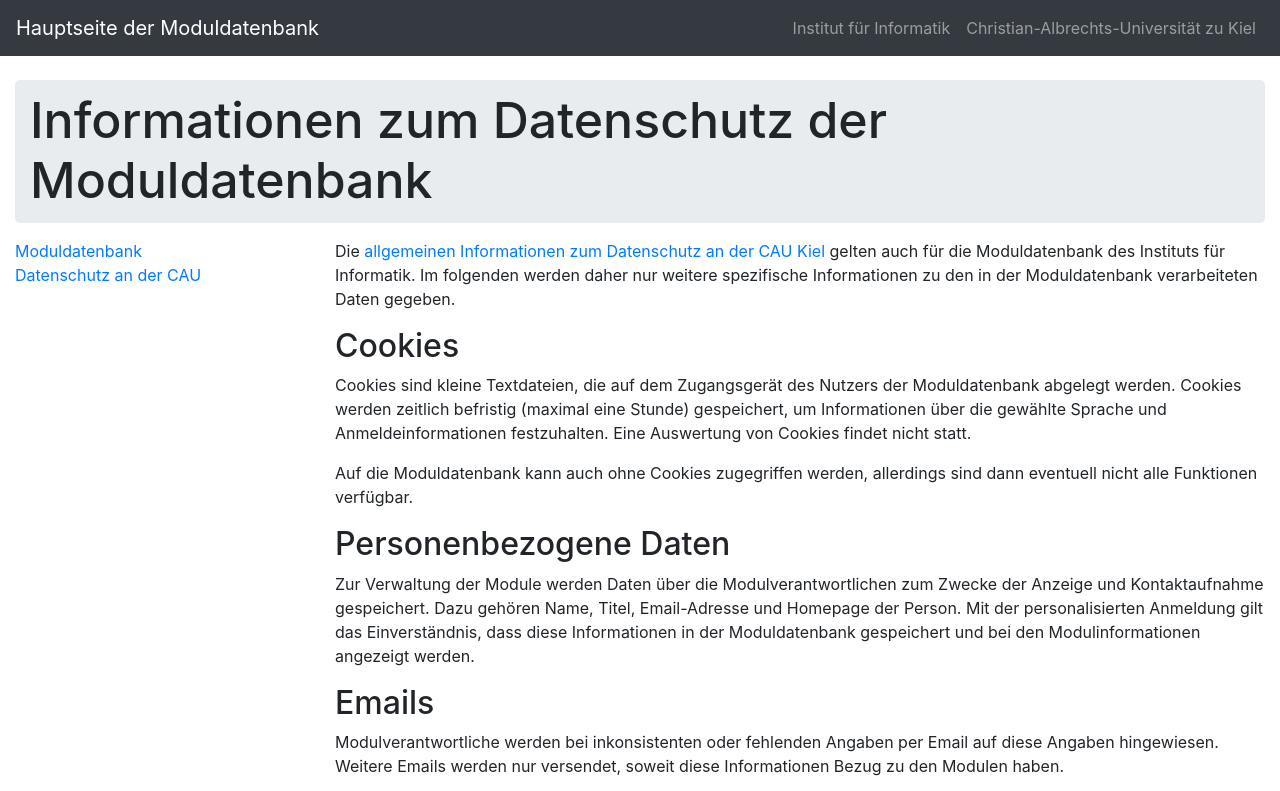
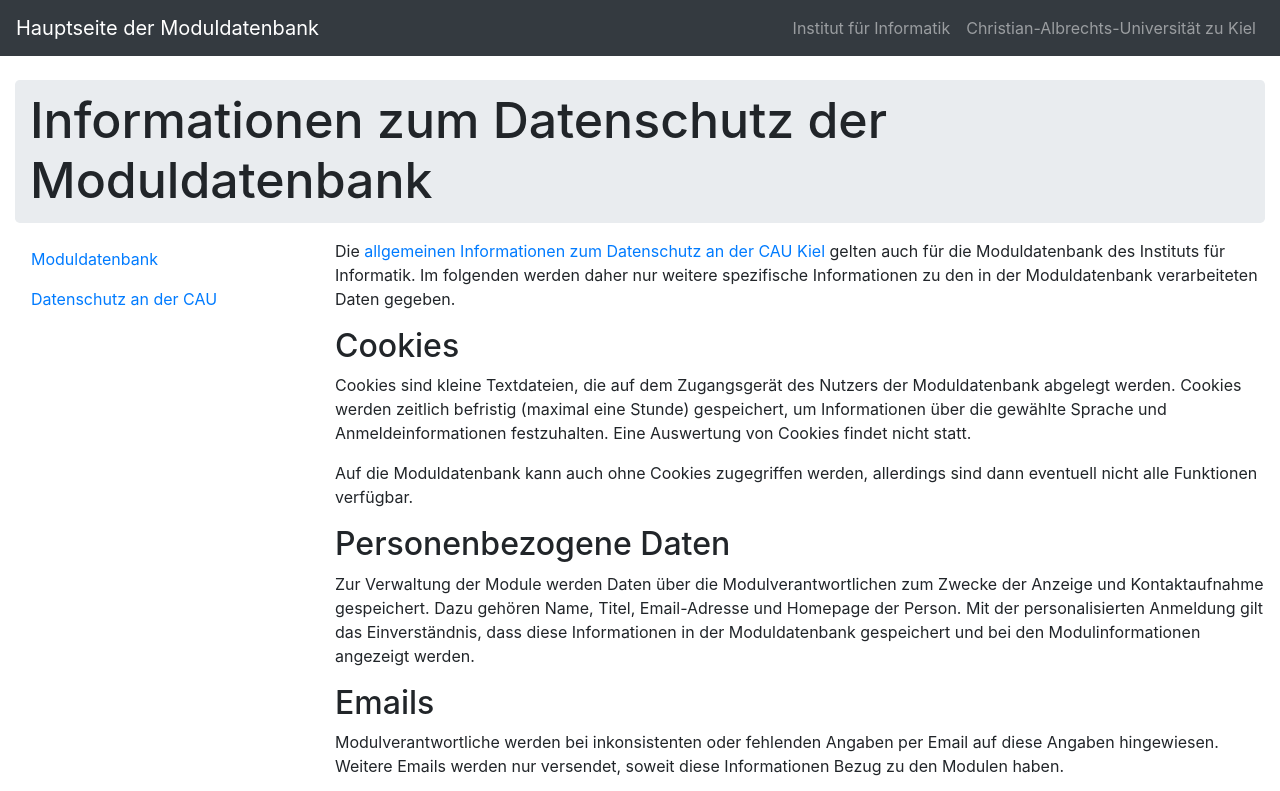
Before and after one commit to cau-placc/moduledb, a website: page public/datenschutz.html in a window 1280 px wide. Shown: the top 791 px of the page. Drawn offline with Linux system fonts and the light colour scheme.

Commit message:
Replace CYMAKE by FRONTEND

```diff
--- a/public/datenschutz.html
+++ b/public/datenschutz.html
@@ -14,7 +14,7 @@
 <body>
 
 <nav class="navbar navbar-expand-md navbar-dark fixed-top bg-dark">
-  <a href="https://moduldb.informatik.uni-kiel.de/show.cgi?" class="navbar-brand">Hauptseite der Moduldatenbank</a>
+  <a href="show.cgi?" class="navbar-brand">Hauptseite der Moduldatenbank</a>
   <button type="button" class="navbar-toggler" data-toggle="collapse" data-target="#topnavbar" aria-expanded="false" aria-controls="topnavbar" aria-label="Toggle navigation"><span class="navbar-toggler-icon"></span></button>
   <div id="topnavbar" class="collapse navbar-collapse">
 
@@ -46,12 +46,10 @@
 <div class="row">
 
 <div class="col-sm-3 col-md-3">
-  <div class="well sidebar-nav">
-    <ul class="nav nav-sidebar">
-      <li><a href="show.cgi?main">Moduldatenbank</a></li>
-      <li><a href="http://www.uni-kiel.de/suchen/impressum.shtml#datenschutz">Datenschutz an der CAU</a></li>
-    </ul>
-  </div><!--/.well -->
+  <ul class="nav flex-column">
+    <li class="nav-item"><a href="show.cgi?main" class="nav-link">Moduldatenbank</a></li>
+    <li class="nav-item"><a href="http://www.uni-kiel.de/suchen/impressum.shtml#datenschutz" class="nav-link">Datenschutz an der CAU</a></li>
+  </ul>
 </div><!--/span-->
 
 <div class="col-sm-9 col-md-9">
```
Also changed, not shown: 3 other files.
